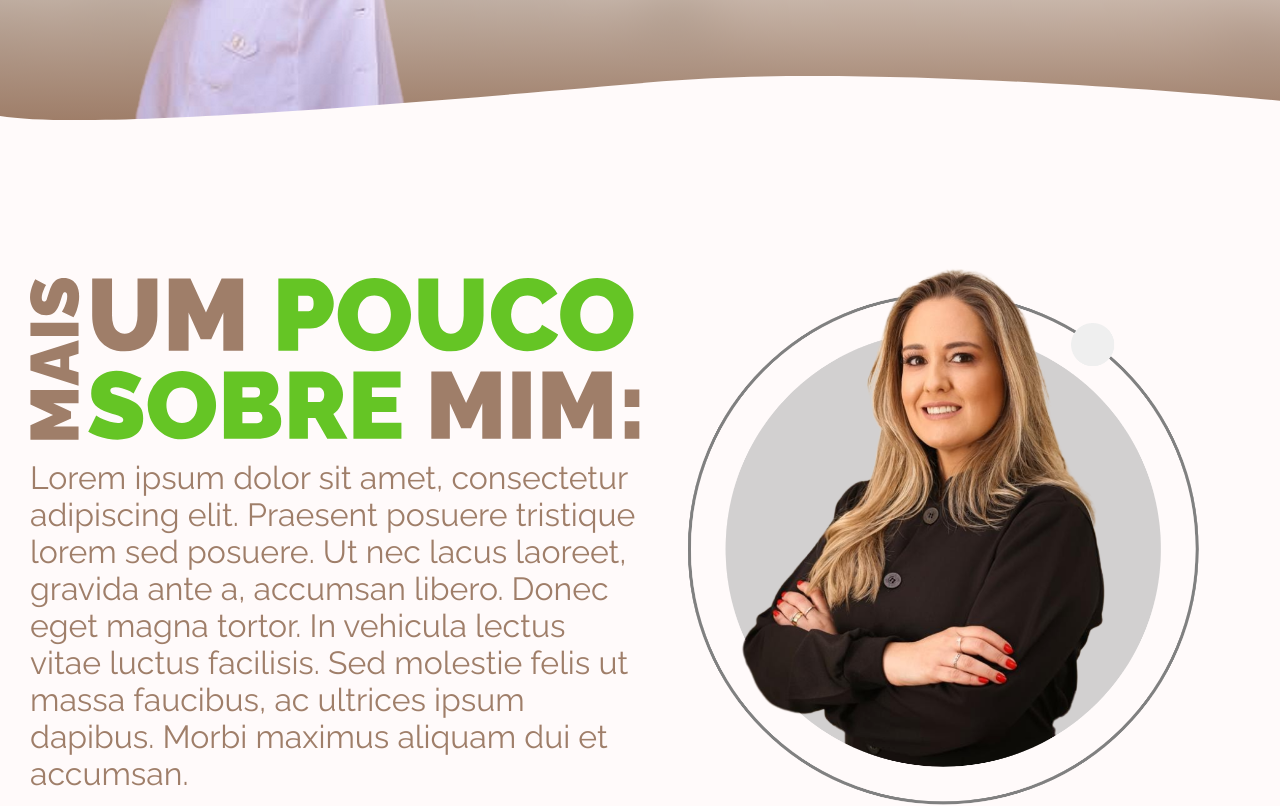
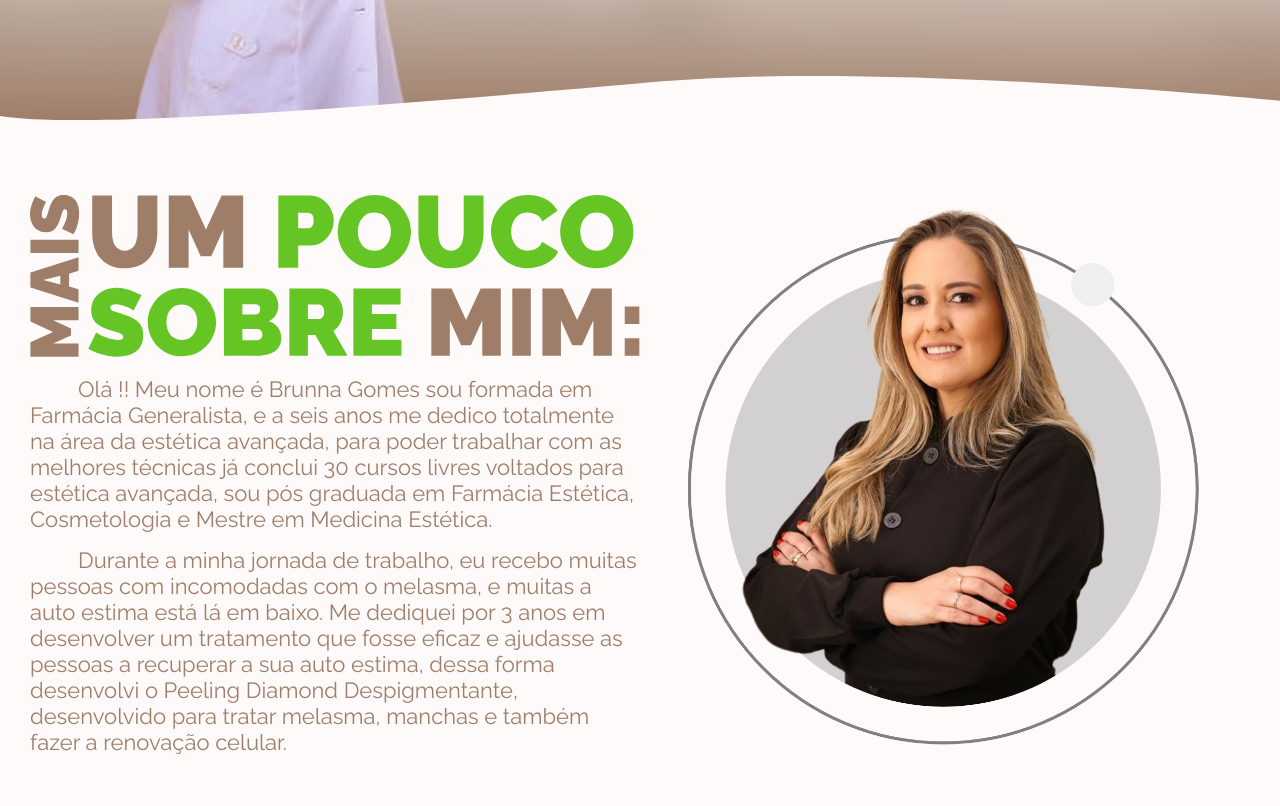
Before and after one commit to LucasRobert123/SiteBrunnaGomes, a React (Create React App) app: page / in a window 1280 px wide. Shown: the part 680-1486 px from the top of the page. Built offline with nearby package versions, Linux system fonts and the light colour scheme; the HTML template or start-up script is replaced by a standard one.

Commit message:
:art: #16 Adiciona texto e animação tela biografia

```diff
--- a/src/pages/Biography/index.js
+++ b/src/pages/Biography/index.js
@@ -9,11 +9,19 @@ export function Biography() {
       <div>
         <img src={lettering} alt="mais sobre mim" />
         <p>
-          Lorem ipsum dolor sit amet, consectetur adipiscing elit. Praesent
-          posuere tristique lorem sed posuere. Ut nec lacus laoreet, gravida
-          ante a, accumsan libero. Donec eget magna tortor. In vehicula lectus
-          vitae luctus facilisis. Sed molestie felis ut massa faucibus, ac
-          ultrices ipsum dapibus. Morbi maximus aliquam dui et accumsan.
+          Olá !! Meu nome é Brunna Gomes sou formada em Farmácia Generalista, e
+          a seis anos me dedico totalmente na área da estética avançada, para
+          poder trabalhar com as melhores técnicas já conclui 30 cursos livres
+          voltados para estética avançada, sou pós graduada em Farmácia
+          Estética, Cosmetologia e Mestre em Medicina Estética.
+        </p>
+        <p>
+          Durante a minha jornada de trabalho, eu recebo muitas pessoas com
+          incomodadas com o melasma, e muitas a auto estima está lá em baixo. Me
+          dediquei por 3 anos em desenvolver um tratamento que fosse eficaz e
+          ajudasse as pessoas a recuperar a sua auto estima, dessa forma
+          desenvolvi o Peeling Diamond Despigmentante, desenvolvido para tratar
+          melasma, manchas e também fazer a renovação celular.
         </p>
       </div>
       <img className="brunna" src={aboutBrunna} alt="Brunna Gomes" />
--- a/src/pages/Biography/styles.js
+++ b/src/pages/Biography/styles.js
@@ -7,13 +7,15 @@ export const Section = styled.section`
   grid-template-areas: "text image";
   padding: 50px 30px 20px 30px;
   align-items: center;
+  min-height: unset !important;
 
   div {
     grid-area: text;
   }
   p {
+    font-size: 22px;
     margin-top: 15px;
-    font-size: 32px;
+    text-indent: 3rem;
   }
 
   .brunna {
@@ -23,21 +25,69 @@ export const Section = styled.section`
     aspect-ratio: 1;
   }
 
-  @media (max-width: 1100px) {
-    p {
-      font-size: 25px;
+  .brunna:hover {
+    animation: pulse 1s;
+  }
+
+  @keyframes pulse {
+    0% {
+      transform: scale(0.99);
+    }
+    10% {
+      transform: scale(0.98);
+    }
+    20% {
+      transform: scale(0.97);
+    }
+    30% {
+      transform: scale(0.96);
+    }
+    40% {
+      transform: scale(0.95);
+    }
+    50% {
+      transform: scale(0.96);
+    }
+    60% {
+      transform: scale(0.97);
+    }
+    70% {
+      transform: scale(0.98);
+    }
+    80% {
+      transform: scale(0.99);
+    }
+    100% {
+      transform: scale(1);
     }
   }
 
-  @media (max-width: 720px) {
+  @media (max-width: 1100px) {
     p {
       font-size: 18px;
     }
   }
 
-  @media (max-width: 550px) {
+  @media (max-width: 720px) {
     grid-template-columns: 100%;
     grid-template-rows: 1fr 1fr;
     grid-template-areas: "text" "image";
+    .brunna {
+      width: 75%;
+      margin: auto;
+    }
+  }
+
+  @media (max-width: 600px) {
+    .brunna {
+      width: 90%;
+      margin: auto;
+    }
+  }
+
+  @media (max-width: 350px) {
+    p {
+      font-size: 16px;
+    }
   }
 `;
--- a/src/pages/LandingPage/index.js
+++ b/src/pages/LandingPage/index.js
@@ -11,9 +11,9 @@ import locationDoctor from "../../assets/svgs/location-doutora.svg";
 import iconInstagram from "../../assets/svgs/icon-instagram.svg";
 import iconFacebook from "../../assets/svgs/icon-facebook.svg";
 import iconWhatsapp from "../../assets/svgs/icon-whatsapp.svg";
-import iconMail from '../../assets/svgs/icon-mail.svg'
+import iconMail from "../../assets/svgs/icon-mail.svg";
 
-import logoWhite from '../../assets/img/logo-white.png'
+import logoWhite from "../../assets/img/logo-white.png";
 
 export function LandingPage() {
   return (
@@ -25,28 +25,62 @@ export function LandingPage() {
       <Evaluation />
       <Courses />
       <Footer>
-        <img src={ondasRodape} alt="footer-bg" />
+        <img className="wave" src={ondasRodape} alt="footer-bg" />
         <Content>
           <img src={logoWhite} alt="logo" className="logo-rodape" />
           <Socials>
-            <a href="https://www.instagram.com/brunnagomes.esteta" target="_blank" rel="noreferrer">
+            <a
+              href="https://www.instagram.com/brunnagomes.esteta"
+              target="_blank"
+              rel="noreferrer"
+              title="Instagram"
+            >
               <img src={iconInstagram} alt="instagram" />
               <p>brunnagomes.esteta</p>
             </a>
-            <a href="https://www.facebook.com/brunna.coffinan" target="_blank" rel="noreferrer">
+            <a
+              href="https://www.facebook.com/brunna.coffinan"
+              target="_blank"
+              rel="noreferrer"
+              title="Facebook"
+            >
               <img src={iconFacebook} alt="facebook" />
               <p>Brunna Gomes</p>
             </a>
-            <a href="https://wa.me/553587122891" target="_blank" rel="noreferrer">
+            <a
+              href="https://wa.me/553587122891"
+              target="_blank"
+              rel="noreferrer"
+              title="Whatsapp"
+            >
               <img src={iconWhatsapp} alt="whatsapp" />
               <p>35 8712-2891</p>
             </a>
-            <a href="mailto:brufarma30@outlook.com" target="_blank" rel="noreferrer">
+            <a
+              href="mailto:brufarma30@outlook.com"
+              target="_blank"
+              rel="noreferrer"
+              title="E-mail"
+            >
               <img src={iconMail} alt="email" />
               <p>brufarma30@outlook.com</p>
             </a>
           </Socials>
-          <img src={locationDoctor} alt="logo" className="location" />
+          <img
+            src={locationDoctor}
+            alt="logo"
+            title="Ver mapa"
+            className="location"
+            onClick={() => {
+              var a = document.createElement("a");
+              a.href =
+                "https://www.google.com/maps/place/R.+Treze+de+Maio,+323+-+Presepio,+Campos+Gerais+-+MG,+37160-000/@-21.2387074,-45.7562541,17z/";
+
+              a.target = "_blank";
+              a.rel = "noreferrer";
+              a.click();
+            }}
+          />
         </Content>
       </Footer>
     </Container>
--- a/src/pages/LandingPage/styles.js
+++ b/src/pages/LandingPage/styles.js
@@ -51,8 +51,8 @@ export const Header = styled.header`
 
 export const Footer = styled.footer`
   position: relative;
-  img {
-    max-width: 100%;
+  .wave {
+    width: 100%;
     height: auto;
   }
 `;
@@ -61,79 +61,94 @@ export const Content = styled.div`
   display: flex;
   justify-content: space-between;
   align-items: center;
-  height: auto;
-  min-height: 200px;
   background-color: ${colors.secondary};
-  margin-top: -10px;
-  padding: 16px 24px;
+  margin-top: -5px;
+  padding: 30px;
 
-  .logo-rodape{
+  .logo-rodape {
     height: 150px;
   }
-  .location{
+  .location {
     height: 150px;
+    cursor: pointer;
+    transition: all 0.3s ease-in-out;
   }
 
-  @media(max-width:990px){
-    .logo-rodape{
-     height: 120px;
+  .location:hover {
+    transform: scale(1.01);
+    transition: all 0.3s ease-in-out;
+  }
+
+  @media (min-width: 1920px) {
+    .logo-rodape {
+      height: 200px;
     }
-    .location{
+  }
+
+  @media (max-width: 990px) {
+    .logo-rodape {
+      height: 120px;
+    }
+    .location {
       height: 120px;
     }
   }
 
-  @media(max-width:800px){
+  @media (max-width: 800px) {
     flex-direction: column;
-    .location{
+    .location {
       height: 90px;
     }
   }
-`
+`;
 
 export const Socials = styled.div`
-  height: 100%;
   display: flex;
   flex-direction: column;
-  justify-content: center;
+  justify-content: space-between;
+  height: 150px;
 
-
-  a{
-    margin-right: 8px;
-    color:${colors.white};
+  a {
+    color: ${colors.white};
     display: flex;
     align-items: center;
     text-decoration: none;
     color: ${colors.white};
+    transition: all 0.3s ease-in-out;
 
-    p{
+    &:hover {
+      transform: scale(1.01);
+      transition: all 0.3s ease-in-out;
+    }
+
+    p {
       font-weight: 500;
     }
 
-    img{
+    img {
       width: 32px;
-      height: 32px;
+      aspect-ratio: 1;
       margin-right: 8px;
     }
   }
 
-  @media(max-width:990px){
+  @media (max-width: 990px) {
     flex-direction: row;
-    a{
-      p{
-        font-size: 0px;
+    height: auto;
+    a {
+      p {
+        display: none;
       }
     }
   }
 
-  @media(max-width:800px){
+  @media (max-width: 800px) {
     margin-bottom: 16px;
 
-    a{
-      img{
+    a {
+      img {
         width: 28px;
-        height: 28px;
       }
     }
   }
-`
+`;
```
Also changed, not shown: 1 other file (tests, documents, lock files or other folders).
